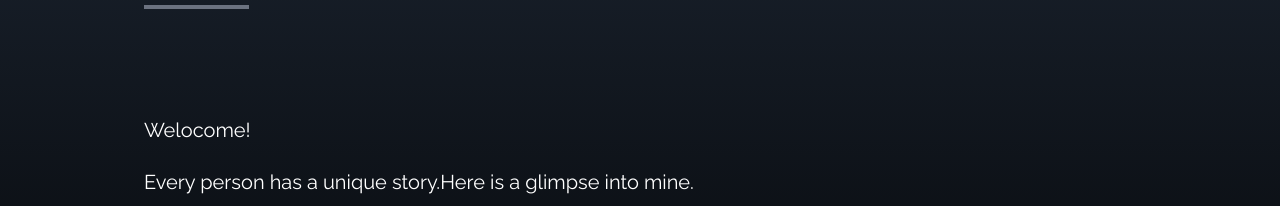
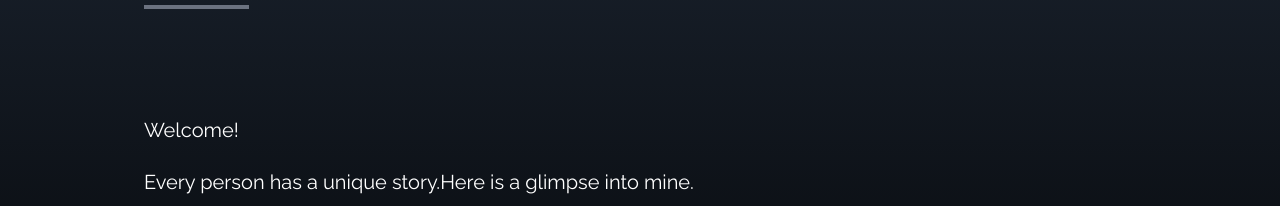
Before and after one commit to Sujay19/MyPortfolio, a React (Vite) app: page / in a window 1280 px wide. Shown: the part 1052-1258 px from the top of the page. Built offline with nearby package versions, Linux system fonts and the light colour scheme.

Commit message:
minor change

```diff
--- a/src/components/About.jsx
+++ b/src/components/About.jsx
@@ -10,7 +10,7 @@ const About = () => {
                 </p>
             </div>
             <p className='text-xl mt-20'>
-                Welocome!
+                Welcome!
             </p>
             <br/>
             <p className='text-xl'>
```
